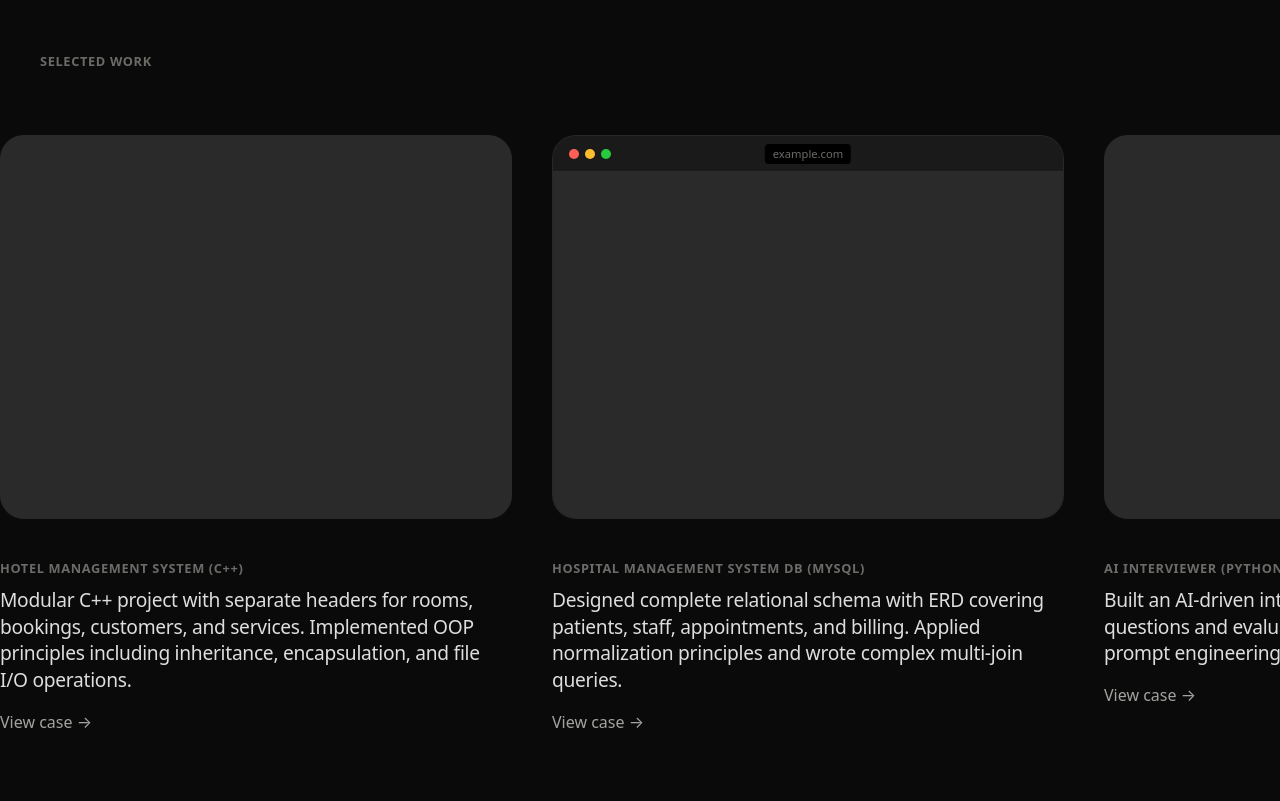
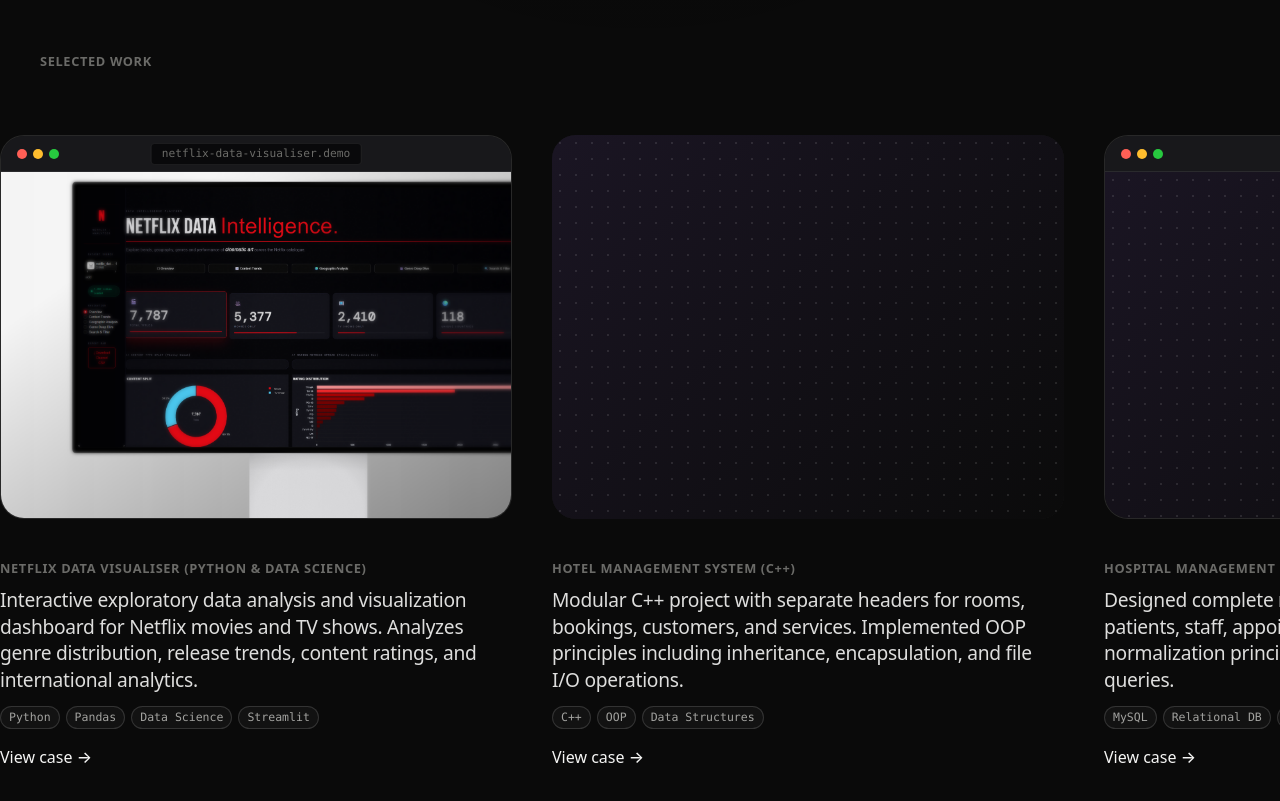
Before and after one commit to saaddahub/personal-portfolio, a React (Vite) app: page / in a window 1280 px wide. Shown: the part 4820-5621 px from the top of the page. Built offline with nearby package versions, Linux system fonts and the light colour scheme; a web font is replaced by a local one.

Commit message:
Add Netflix Data Visualiser to selected work with screenshot preview

```diff
--- a/src/components/Projects.css
+++ b/src/components/Projects.css
@@ -52,24 +52,53 @@
 
 .project-image {
   flex-grow: 1;
-  background: #2a2a2a; /* Placeholder color for images */
-  transform: scale(1.06);
+  background: var(--color-bg-raised);
+  transform: scale(1.03);
   transition: transform 700ms var(--ease-standard);
+  position: relative;
+  overflow: hidden;
+  display: flex;
+}
+
+.project-preview-img {
+  width: 100%;
+  height: 100%;
+  object-fit: cover;
+  object-position: top left;
+  display: block;
+  transition: transform 500ms var(--ease-standard);
+}
+
+.project-placeholder-pattern {
+  width: 100%;
+  height: 100%;
+  background: linear-gradient(135deg, rgba(124, 58, 237, 0.08) 0%, rgba(0, 0, 0, 0.4) 100%);
+  position: relative;
+}
+
+.project-placeholder-pattern::after {
+  content: "";
+  position: absolute;
+  inset: 0;
+  background-image: radial-gradient(rgba(255, 255, 255, 0.1) 1px, transparent 1px);
+  background-size: 16px 16px;
 }
 
 .project-card.is-visible .project-image {
   transform: scale(1);
 }
 
-.project-card.is-visible:hover .project-image {
-  transform: scale(1.04);
-  transition: transform 400ms var(--ease-standard);
+.project-card:hover .project-preview-img {
+  transform: scale(1.05);
 }
 
 .project-details {
   opacity: 0;
   transform: translateY(12px);
   transition: opacity 500ms var(--ease-standard), transform 500ms var(--ease-standard);
+  display: flex;
+  flex-direction: column;
+  gap: var(--space-xs);
 }
 
 .project-card.is-visible .project-details {
@@ -85,7 +114,7 @@
 
 .browser-topbar {
   height: 36px;
-  background: #1a1a1a;
+  background: #18181b;
   border-bottom: 1px solid var(--color-border-subtle);
   display: flex;
   align-items: center;
@@ -113,35 +142,53 @@
   position: absolute;
   left: 50%;
   transform: translateX(-50%);
-  background: #000;
+  background: #09090b;
+  border: 1px solid rgba(255, 255, 255, 0.08);
   border-radius: 4px;
-  padding: 2px 8px;
+  padding: 2px 10px;
   font-size: 0.7rem;
+  font-family: var(--font-mono, monospace);
   color: var(--color-text-muted);
-}
-
-.project-details {
-  display: flex;
-  flex-direction: column;
-  gap: var(--space-xs);
 }
 
 .project-title {
   font-size: var(--fs-heading-md);
-  font-weight: 700;
+  font-weight: 600;
   color: var(--color-text-primary);
-  line-height: var(--line-height-tight);
+  line-height: 1.4;
+}
+
+.project-tags-row {
+  display: flex;
+  flex-wrap: wrap;
+  gap: 6px;
+  margin-top: 4px;
+}
+
+.project-tag-pill {
+  font-size: 0.72rem;
+  font-family: var(--font-mono, monospace);
+  padding: 2px 8px;
+  border-radius: 9999px;
+  background: var(--color-bg-raised);
+  border: 1px solid var(--color-border-default);
+  color: var(--color-text-secondary);
 }
 
 .project-link {
   margin-top: var(--space-xs);
   font-size: var(--fs-body-md);
-  color: var(--color-text-secondary);
-  transition: color var(--duration-fast);
+  color: var(--color-accent);
+  font-weight: 500;
+  transition: color var(--duration-fast), transform var(--duration-fast);
+  display: inline-flex;
+  align-items: center;
+  gap: 4px;
 }
 
 .project-card:hover .project-link {
   color: var(--color-text-primary);
+  transform: translateX(4px);
 }
 
 @media (max-width: 640px) {
--- a/src/components/Projects.jsx
+++ b/src/components/Projects.jsx
@@ -4,27 +4,42 @@
   const projects = [
     {
       id: 1,
-      client: 'Hotel Management System (C++)',
-      outcome: 'Modular C++ project with separate headers for rooms, bookings, customers, and services. Implemented OOP principles including inheritance, encapsulation, and file I/O operations.',
-      type: 'standard'
+      client: 'Netflix Data Visualiser (Python & Data Science)',
+      outcome: 'Interactive exploratory data analysis and visualization dashboard for Netflix movies and TV shows. Analyzes genre distribution, release trends, content ratings, and international analytics.',
+      image: '/images/netflix-visualiser.png',
+      url: 'netflix-data-visualiser.demo',
+      type: 'browser',
+      tags: ['Python', 'Pandas', 'Data Science', 'Streamlit']
     },
     {
       id: 2,
-      client: 'Hospital Management System DB (MySQL)',
-      outcome: 'Designed complete relational schema with ERD covering patients, staff, appointments, and billing. Applied normalization principles and wrote complex multi-join queries.',
-      type: 'browser' // Uses the browser-chrome variant
+      client: 'Hotel Management System (C++)',
+      outcome: 'Modular C++ project with separate headers for rooms, bookings, customers, and services. Implemented OOP principles including inheritance, encapsulation, and file I/O operations.',
+      type: 'standard',
+      tags: ['C++', 'OOP', 'Data Structures']
     },
     {
       id: 3,
-      client: 'AI Interviewer (Python)',
-      outcome: 'Built an AI-driven interviewer that generates role-specific questions and evaluates candidate responses using prompt engineering for dynamic flows.',
-      type: 'standard'
+      client: 'Hospital Management System DB (MySQL)',
+      outcome: 'Designed complete relational schema with ERD covering patients, staff, appointments, and billing. Applied normalization principles and wrote complex multi-join queries.',
+      url: 'hospital-db.mysql',
+      type: 'browser',
+      tags: ['MySQL', 'Relational DB', 'ERD']
     },
     {
       id: 4,
+      client: 'AI Interviewer (Python)',
+      outcome: 'Built an AI-driven interviewer that generates role-specific questions and evaluates candidate responses using prompt engineering for dynamic flows.',
+      type: 'standard',
+      tags: ['Python', 'AI/LLM', 'Prompt Eng']
+    },
+    {
+      id: 5,
       client: 'Demo Website / Portfolio (MERN)',
       outcome: 'Built and deployed a full-stack demo site integrating a React frontend with a Node.js/Express backend connected to MongoDB.',
-      type: 'browser'
+      url: 'mern-portfolio.demo',
+      type: 'browser',
+      tags: ['React', 'Node.js', 'MongoDB']
     }
   ];
 
@@ -46,20 +61,47 @@
                       <span className="dot yellow"></span>
                       <span className="dot green"></span>
                     </div>
-                    <div className="browser-url">example.com</div>
+                    <div className="browser-url">{project.url || 'example.com'}</div>
                   </div>
-                  <div className="project-image browser-content"></div>
+                  <div className="project-image browser-content">
+                    {project.image ? (
+                      <img
+                        src={project.image}
+                        alt={project.client}
+                        className="project-preview-img"
+                        loading="lazy"
+                      />
+                    ) : (
+                      <div className="project-placeholder-pattern"></div>
+                    )}
+                  </div>
                 </div>
               ) : (
                 <div className="project-image-wrapper standard-image">
-                  <div className="project-image"></div>
+                  <div className="project-image">
+                    {project.image ? (
+                      <img
+                        src={project.image}
+                        alt={project.client}
+                        className="project-preview-img"
+                        loading="lazy"
+                      />
+                    ) : (
+                      <div className="project-placeholder-pattern"></div>
+                    )}
+                  </div>
                 </div>
               )}
 
               <div className="project-details" style={{ marginTop: '1rem' }}>
                 <span className="text-caption text-muted">{project.client}</span>
                 <h3 className="project-title" style={{ fontSize: '1.2rem', fontWeight: 500, lineHeight: 1.4, opacity: 0.9 }}>{project.outcome}</h3>
-                <a href="#" className="project-link">View case →</a>
+                <div className="project-tags-row">
+                  {project.tags && project.tags.map((tag, tIdx) => (
+                    <span key={tIdx} className="project-tag-pill">{tag}</span>
+                  ))}
+                </div>
+                <a href="#contact" className="project-link">View case →</a>
               </div>
             </div>
           ))}
```
Also changed, not shown: public/images/netflix-visualiser.png (added).
